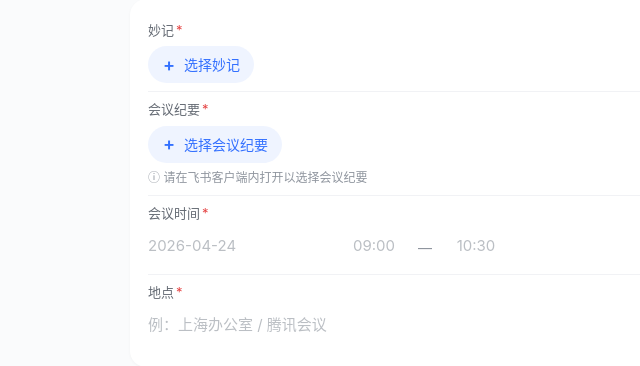
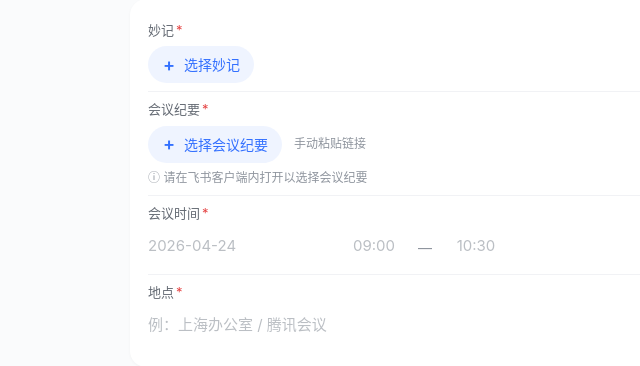
Before and after one commit to december21deng/customer-profile, a Python web app: template src/web/templates/followup_new.html in a window 1280 px wide. Shown: the part 95-461 px from the top of the page, without its empty margins (242-882 px from the left). Run offline with Jinja, Linux system fonts and the light colour scheme; the template is opened without the code that fills it, so the values that code supplies are empty; some libraries are stand-ins or nearby versions.

Commit message:
ui(pickers): white-ish backdrop + cancel no longer forces prompt
1) The "gray backdrop" complaint — my earlier dark rgba was wrong.
   Switched to rgba(255,255,255,0.55) + blur so the backdrop reads
   as a light white haze, not a gray overlay.
2) docsPicker fail callback was auto-popping promptDocsUrl() on
   errCode 102 — but that code ALSO fires when the user taps X to
   close the picker. So canceling immediately re-opened an alert.
   Removed the auto-prompt entirely.
3) Added a small "手动粘贴链接" text link next to the 选择会议纪要
   button — explicit escape hatch when the native picker doesn't
   work or the user wants to paste an URL they already have. Link
   is gray, unobtrusive, disappears once a selection is made.

```diff
--- a/src/web/templates/base.html
+++ b/src/web/templates/base.html
@@ -1128,6 +1128,22 @@
     font-size: 12px;
     color: var(--neutral-400);
   }
+  /* 主按钮 + 旁边小链接（docsPicker 不可用时的兜底）*/
+  .picker-row {
+    display: flex;
+    align-items: center;
+    gap: 12px;
+    flex-wrap: wrap;
+  }
+  .picker-text-alt {
+    border: 0;
+    background: transparent;
+    color: var(--neutral-400);
+    font-size: 12px;
+    padding: 4px 0;
+    cursor: pointer;
+  }
+  .picker-text-alt:active { color: var(--blue-600); }
 
   /* 妙记 picker 浮层：居中 sheet，风格对齐飞书原生 chooseContact */
   .minutes-panel {
@@ -1143,15 +1159,15 @@
     display: flex; flex-direction: column;
     overflow: hidden;
   }
-  /* 浮层背后的淡遮罩：低透明 + 轻模糊，不要把页面盖成灰板 */
+  /* 浮层背后：淡白色雾化（不要灰）+ 轻模糊 */
   .minutes-panel::before {
     content: '';
     position: fixed;
     left: -100vw; top: -100vh;
     width: 300vw; height: 300vh;
-    background: rgba(31,35,41,0.10);
-    backdrop-filter: blur(2px);
-    -webkit-backdrop-filter: blur(2px);
+    background: rgba(255,255,255,0.55);
+    backdrop-filter: blur(3px);
+    -webkit-backdrop-filter: blur(3px);
     z-index: -1;
   }
   .minutes-panel-head {
--- a/src/web/templates/followup_new.html
+++ b/src/web/templates/followup_new.html
@@ -64,11 +64,14 @@
         会议纪要<span class="req">*</span>
       </label>
 
-      <!-- 未选状态：按钮 -->
-      <button type="button" class="picker-btn" id="docs-picker-btn">
-        <span class="picker-plus">+</span>
-        <span>选择会议纪要</span>
-      </button>
+      <!-- 未选状态：按钮 + 小字链接作为兜底（docsPicker 失败时能用）-->
+      <div class="picker-row" id="docs-picker-row">
+        <button type="button" class="picker-btn" id="docs-picker-btn">
+          <span class="picker-plus">+</span>
+          <span>选择会议纪要</span>
+        </button>
+        <button type="button" class="picker-text-alt" id="docs-paste-btn">手动粘贴链接</button>
+      </div>
 
       <!-- 已选状态：卡片 + 重选 -->
       <div class="selected-card" id="docs-card" hidden></div>
@@ -617,14 +620,9 @@
                 onDocsPick({ url: url, title: name });
               },
               fail: function(err) {
-                console.error('docsPicker failed:', err);
-                // 用户取消不提示（errCode 为负数或特定值）；其他错误兜底到手动粘贴
-                var code = err && (err.errCode || err.errno);
-                if (code === -1 || code === 102) {
-                  // 102 是飞书内部错误，常见于某些环境 docsPicker 不可用；
-                  // 兜底：弹 prompt 让用户粘贴 URL
-                  promptDocsUrl();
-                }
+                // 用户点 X / 取消 / 内部错误都会进这里。
+                // **不要**自动弹 prompt —— 用户明明 X 掉了，你又弹一个窗是惹祸
+                console.warn('docsPicker failed:', err);
               },
             });
           });
@@ -907,12 +905,22 @@
     var docsInputEl = document.getElementById('f-minutes');
     var docsBtn     = document.getElementById('docs-picker-btn');
     var docsCard    = document.getElementById('docs-card');
+    var docsRow     = document.getElementById('docs-picker-row');
+    var docsPasteBtn = document.getElementById('docs-paste-btn');
+
+    // 手动粘贴兜底 —— 任何环境可用
+    if (docsPasteBtn) {
+      docsPasteBtn.addEventListener('click', function(e) {
+        e.preventDefault();
+        promptDocsUrl();
+      });
+    }
 
     function clearDocsSelection() {
       docsInputEl.value = '';
       docsCard.hidden = true;
       docsCard.innerHTML = '';
-      docsBtn.hidden = false;
+      if (docsRow) docsRow.hidden = false;
     }
 
     function renderDocsSelected(title) {
@@ -924,12 +932,14 @@
         '<span class="m-card-ok">✓</span>' +
         '<button type="button" class="m-card-reselect" aria-label="重选">重选</button>';
       docsCard.hidden = false;
-      docsBtn.hidden = true;
+      if (docsRow) docsRow.hidden = true;
       var reBtn = docsCard.querySelector('.m-card-reselect');
       if (reBtn) reBtn.onclick = function() {
         clearDocsSelection();
         if (typeof tt !== 'undefined' && typeof tt.docsPicker === 'function') {
           docsBtn.click();
+        } else {
+          promptDocsUrl();
         }
       };
     }
```
